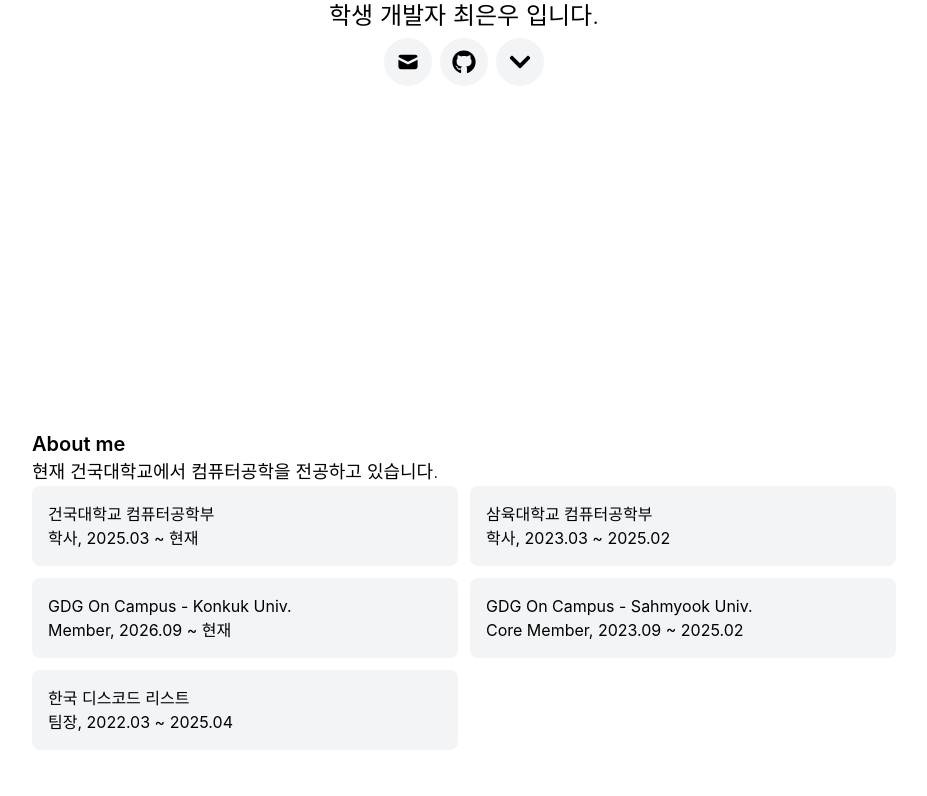
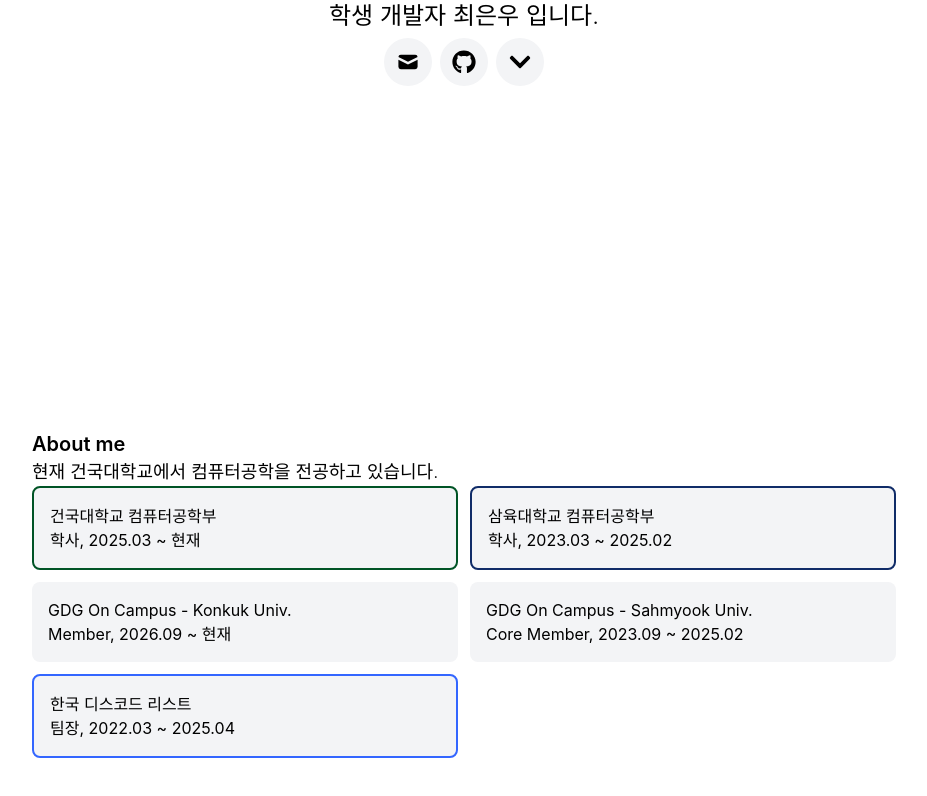
Before and after one commit to eunwoo1104/eunwoo.dev, a Next.js app: page / in a window 1280 px wide. Shown: the part 370-1166 px from the top of the page, without its empty margins (176-1103 px from the left). Built offline with nearby package versions, Linux system fonts and the light colour scheme; no server answers; the database is empty; a web font is replaced by a local one.

Commit message:
chore: add some related brand color

```diff
--- a/src/app/globals.css
+++ b/src/app/globals.css
@@ -14,6 +14,10 @@ body {
   --color-neutral-150: oklch(93.5% 0 none);
   --color-lightcoral: #F08080;
   --color-cornflowerblue: #6495ED;
+  --color-konkuk-green: #005426;
+  --color-sahmyook-blue: #102C68;
+  --color-koreanlist-blue: #3366FF;
+  --color-discord-blurple: #5865F2;
 }
 
 @layer base {
--- a/src/components/intro/About.tsx
+++ b/src/components/intro/About.tsx
@@ -6,11 +6,11 @@ export function About() {
         현재 건국대학교에서 컴퓨터공학을 전공하고 있습니다.
       </h3>
       <div className="grid grid-cols-1 md:grid-cols-2 gap-3">
-        <div className="level-2-bg rounded-lg p-4">
+        <div className="level-2-bg rounded-lg p-4 border-2 border-konkuk-green">
           <p>건국대학교 컴퓨터공학부</p>
           <p>학사, 2025.03 ~ 현재</p>
         </div>
-        <div className="level-2-bg rounded-lg p-4">
+        <div className="level-2-bg rounded-lg p-4 border-2 border-sahmyook-blue">
           <p>삼육대학교 컴퓨터공학부</p>
           <p>학사, 2023.03 ~ 2025.02</p>
         </div>
@@ -22,7 +22,7 @@ export function About() {
           <p>GDG On Campus - Sahmyook Univ.</p>
           <p>Core Member, 2023.09 ~ 2025.02</p>
         </div>
-        <div className="level-2-bg rounded-lg p-4">
+        <div className="level-2-bg rounded-lg p-4 border-2 border-koreanlist-blue">
           <p>한국 디스코드 리스트</p>
           <p>팀장, 2022.03 ~ 2025.04</p>
         </div>
```
